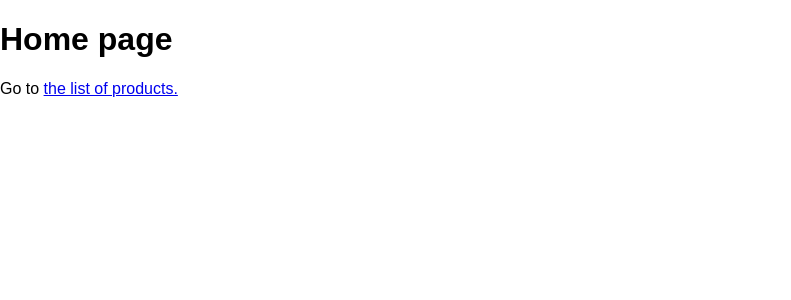
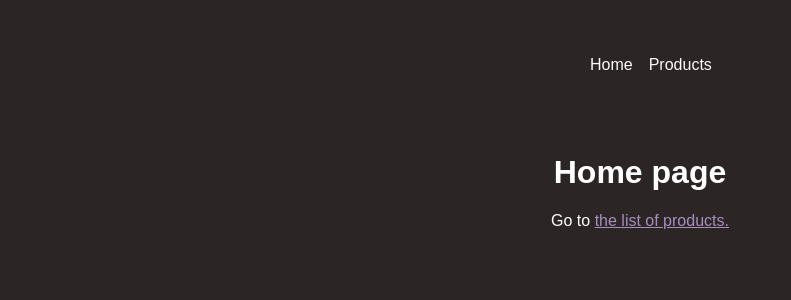
Before and after one commit to kevit-vasanti-vaghela/react-router, a React (Create React App) app: page / in a window 1280 px wide. Shown: the top 300 px of the page, without its empty margins (0-791 px from the left). Built offline with nearby package versions, Linux system fonts and the light colour scheme.

Commit message:
nested routes implemented under root route

```diff
--- /dev/null
+++ b/src/components/MainNavigation.js
@@ -0,0 +1,21 @@
+import React from 'react'
+import { Link } from 'react-router-dom'
+import classes from './MainNavigation.module.css'
+
+const MainNavigation = () => {
+  return (
+    <header className={classes.header}>
+        <nav>
+            <ul className={classes.list}>
+                <li>
+                    <Link to='/'>Home</Link>
+                </li>
+                <li><Link to='/products'>Products</Link>
+                </li>
+            </ul>
+        </nav>
+    </header>
+  )
+}
+
+export default MainNavigation
--- /dev/null
+++ b/src/components/MainNavigation.module.css
@@ -0,0 +1,34 @@
+.header {
+    max-width: 60rem;
+    margin: auto;
+    padding: 2rem;
+    display: flex;
+    justify-content: center;
+  }
+
+  nav {
+    width: 180px;
+    text-align: center;
+  }
+
+  .list {
+    display: flex;
+    justify-content: space-between;
+    gap: 1rem;
+    margin-right: 20px;
+  }
+
+  .list li {
+     list-style-type: none;
+  }
+
+  .list a {
+    text-decoration: none;
+    color: #fcf9f9;
+  }
+
+  .list a:hover,
+  .list a.active {
+    color: #463d3d;
+    text-decoration: underline;
+  }
--- a/src/index.css
+++ b/src/index.css
@@ -7,5 +7,10 @@
 }
 
 body {
-  margin: 0;
+
+  background-color: #2c2525;
+  color: white
 }
+ a {
+  color: rgb(167, 142, 190);
+ }
--- /dev/null
+++ b/src/pages/RootLayout.js
@@ -0,0 +1,17 @@
+import React from 'react'
+import { Outlet } from 'react-router-dom'
+import MainNavigation from '../components/MainNavigation'
+import classes from './RootLayout.module.css'
+
+const RootLayout = () => {
+  return (
+    <>
+      <MainNavigation />
+        <main className={classes.content}>
+            <Outlet />
+        </main>
+    </>
+  )
+}
+
+export default RootLayout
--- /dev/null
+++ b/src/pages/RootLayout.module.css
@@ -0,0 +1,4 @@
+.content {
+    margin: 2rem auto;
+    text-align: center;
+}
```
Also changed, not shown: src/App.js (+9 -2 lines).
